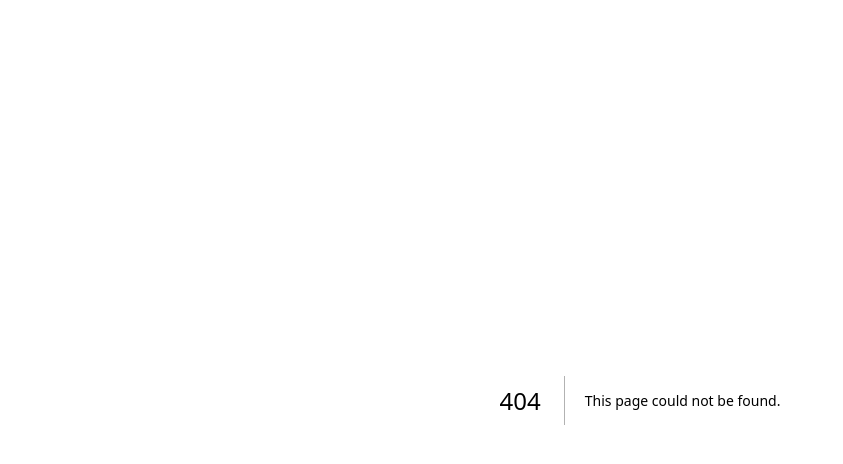
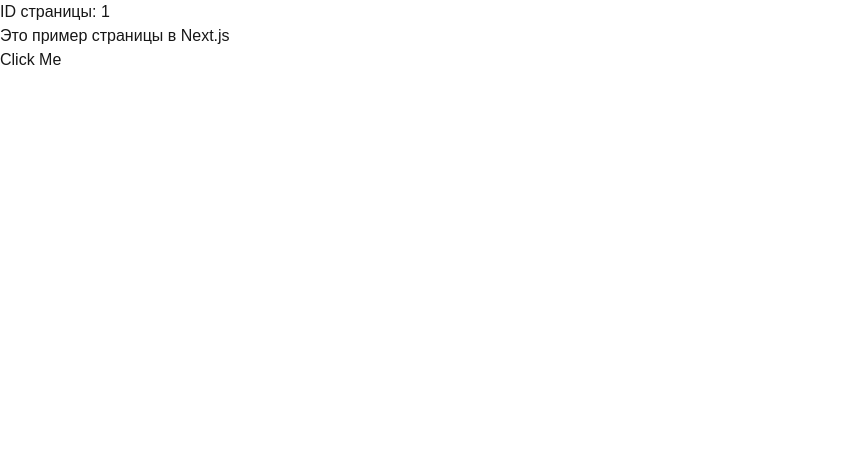
Before and after one commit to danyilas/my-next-app, a Next.js app: page /products/1/comments in a window 1280 px wide. Before the commit this address had no page. Shown: the top 464 px of the page, without its empty margins (0-843 px from the left). Built offline with nearby package versions, Linux system fonts and the light colour scheme.

Commit message:
App Router

```diff
--- /dev/null
+++ b/app/products/[id]/comments/page.tsx
@@ -0,0 +1,12 @@
+export default async function Page({ params }: { params: Promise<{ id: string }> }) {
+    const { id } = await params;
+    return (
+        <main>
+            <h1>ID страницы: {id}</h1>
+            <p>Это пример страницы в Next.js </p>
+            <button className="button-style-class">
+                Click Me
+            </button>
+        </main>
+    );
+}
--- /dev/null
+++ b/app/products/[id]/page.tsx
@@ -0,0 +1,14 @@
+import './style.css';
+
+export default async function Page({ params }: { params: Promise<{ id: string }> }) {
+    const { id } = await params;
+    return (
+        <main>
+            <h1>ID страницы: {id}</h1>
+            <p>Это пример страницы в Next.js </p>
+            <button className="button-style-class">
+                Click Me
+            </button>
+        </main>
+    );
+}
--- /dev/null
+++ b/app/products/[id]/style.css
@@ -0,0 +1,7 @@
+main{
+    background-color: rgba(163, 163, 122, 0.36);
+}
+.button-style-class{
+    background-color: gold;
+    color: black;
+}
--- a/app/products/page.tsx
+++ b/app/products/page.tsx
@@ -0,0 +1,15 @@
+export default function Page() {
+    const users = [
+        { id: 1, name: 'Dana' },
+        { id: 2, name: 'Banana' }, ];
+    return (
+        <main>
+            <h1>Главная страница</h1>
+            <ul>
+                {users.map(user => (
+                    <p key={user.id}> {user.id}) {user.name}</p>
+                ))}
+            </ul>
+        </main>
+    );
+}
```
